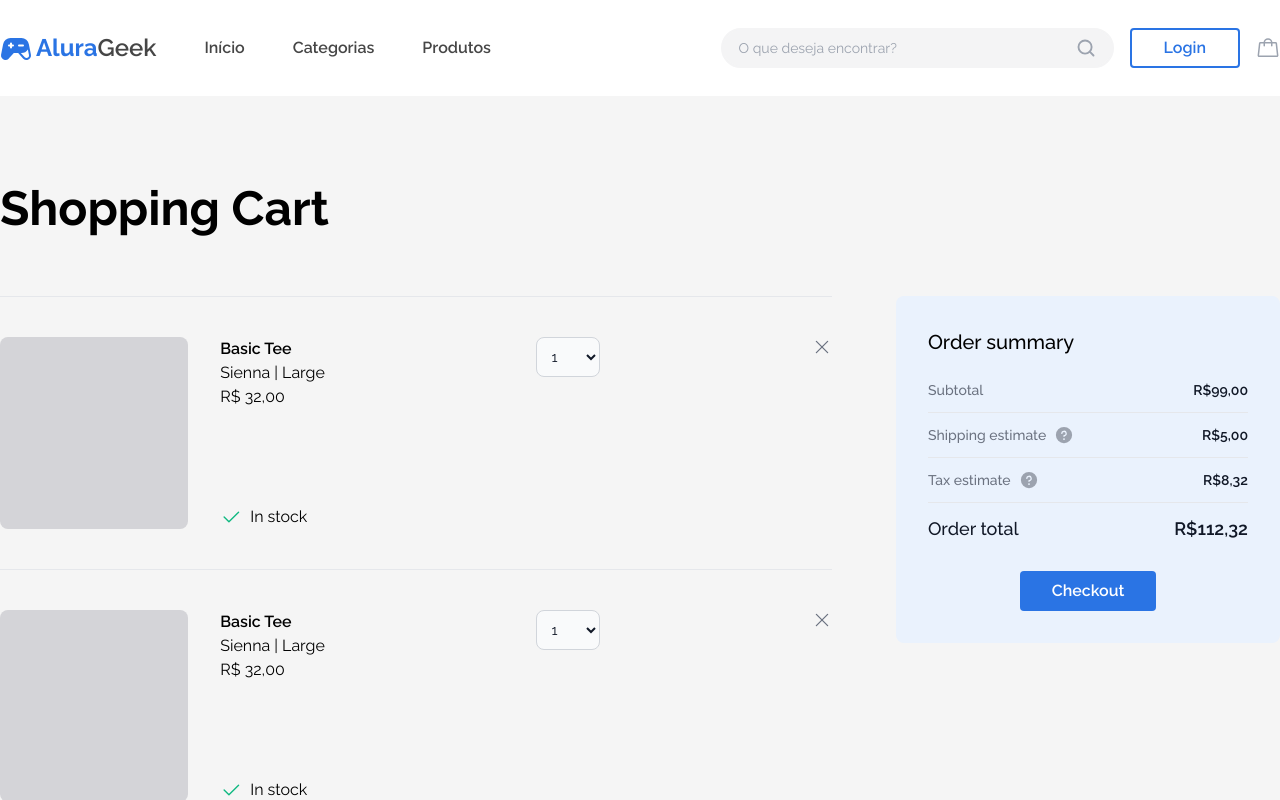
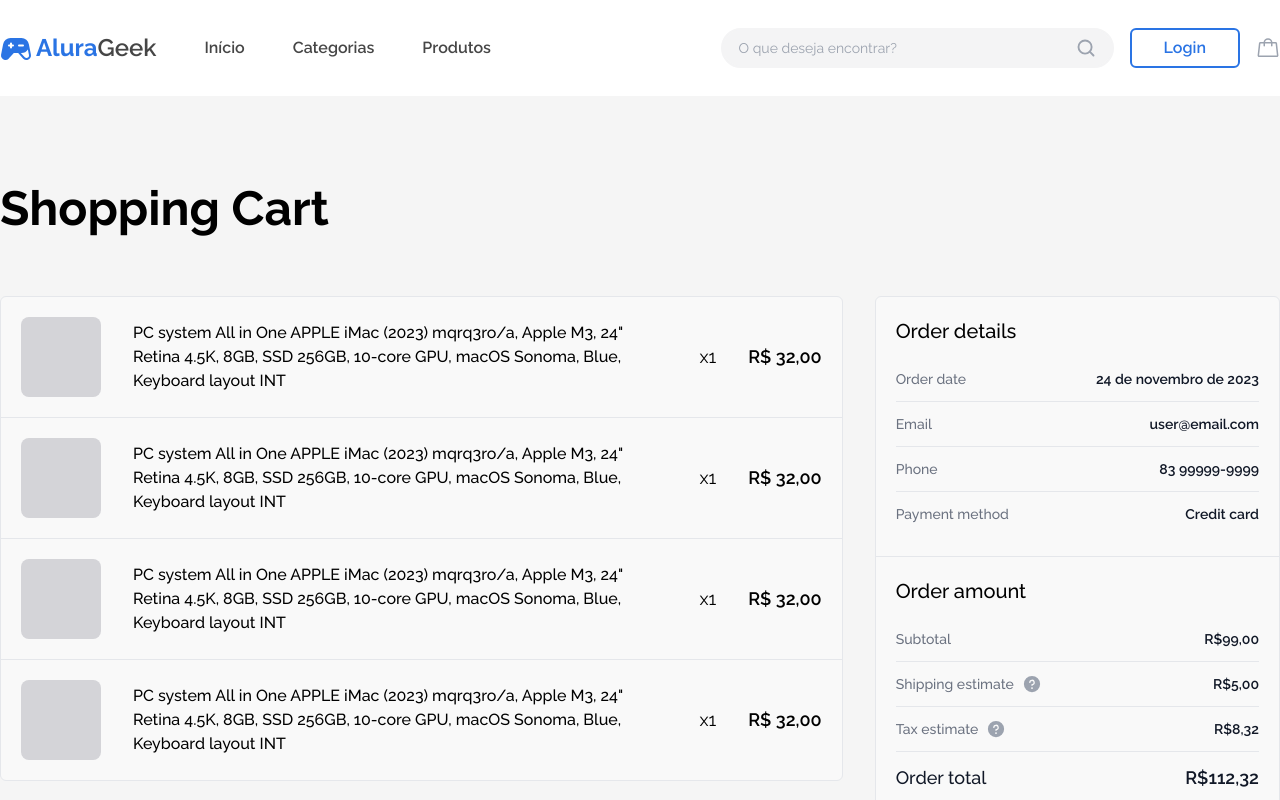
Before and after one commit to paulovictor11/alurageek, a Next.js app: page /carrinho in a window 1280 px wide. Shown: the top 800 px of the page. Built offline with nearby package versions, Linux system fonts and the light colour scheme.

Commit message:
style: :art: Redesenhando as telas de produto e carrinho
Redesenhando as telas de produto e carrinho para adicionar novas e mais informações

```diff
--- a/src/components/CartCard.tsx
+++ b/src/components/CartCard.tsx
@@ -4,42 +4,16 @@
 
 export function CartCard(props: Props) {
     return (
-        <div className="flex gap-8 py-10">
-            <div className="w-64 h-48 bg-zinc-300 rounded-lg" />
+        <div className="flex items-center gap-8 p-5">
+            <div className="w-20 h-20 bg-zinc-300 rounded-lg" />
 
-            <div className="flex justify-between w-full">
-                <div className="flex flex-col justify-between">
-                    <div className="flex flex-col">
-                        <h1 className="font-semibold">Basic Tee</h1>
-                        <span>Sienna | Large</span>
-                        <span>R$ 32,00</span>
-                    </div>
-
-                    <span className="flex items-center gap-2">
-                        <Check size={22} className="text-emerald-500" /> In
-                        stock
-                    </span>
-                </div>
-
-                <select
-                    id="countries"
-                    className="bg-gray-50 border border-gray-300 text-gray-900 text-sm rounded-lg focus:ring-blue-500 focus:border-blue-500 block w-16 h-fit p-2.5"
-                >
-                    <option value="1">1</option>
-                    <option value="2">2</option>
-                    <option value="3">3</option>
-                    <option value="4">4</option>
-                    <option value="5">5</option>
-                    <option value="6">6</option>
-                    <option value="7">7</option>
-                    <option value="8">8</option>
-                </select>
-
-                <X
-                    size={20}
-                    className="text-gray-500 cursor-pointer hover:text-red-500 transition-colors"
-                />
-            </div>
+            <h1 className="font-medium flex-1">
+                PC system All in One APPLE iMac (2023) mqrq3ro/a, Apple M3, 24"
+                Retina 4.5K, 8GB, SSD 256GB, 10-core GPU, macOS Sonoma, Blue,
+                Keyboard layout INT
+            </h1>
+            <span className="text-lg">x1</span>
+            <span className="font-semibold text-lg text-right">R$ 32,00</span>
         </div>
     );
 }
--- a/src/components/MainMenu.tsx
+++ b/src/components/MainMenu.tsx
@@ -13,7 +13,7 @@
             <li>
                 <Link
                     href="/"
-                    className={`font-semibold cursor-pointer rounded px-4 py-2 transition-colors ${
+                    className={`font-semibold cursor-pointer rounded-md px-4 py-2 transition-colors ${
                         isActive("/")
                             ? "bg-blue-500 text-white"
                             : "text-tertiary hover:bg-lightBlue"
@@ -25,7 +25,7 @@
             <li>
                 <Link
                     href="/categorias"
-                    className={`font-semibold cursor-pointer rounded px-4 py-2 transition-colors ${
+                    className={`font-semibold cursor-pointer rounded-md px-4 py-2 transition-colors ${
                         isActive("/categorias")
                             ? "bg-blue-500 text-white"
                             : "text-tertiary hover:bg-lightBlue"
@@ -37,7 +37,7 @@
             <li>
                 <Link
                     href="/produtos"
-                    className={`font-semibold cursor-pointer rounded px-4 py-2 transition-colors ${
+                    className={`font-semibold cursor-pointer rounded-md px-4 py-2 transition-colors ${
                         isActive("/produtos")
                             ? "bg-blue-500 text-white"
                             : "text-tertiary hover:bg-lightBlue"
--- a/src/components/OutlineButton.tsx
+++ b/src/components/OutlineButton.tsx
@@ -6,7 +6,7 @@
     return (
         <button
             {...rest}
-            className="h-10 px-8 font-semibold text-primary rounded border-2 border-primary transition-colors bg-transparent hover:bg-primary hover:text-white"
+            className="h-10 px-8 font-semibold text-primary rounded-md border-2 border-primary transition-colors bg-transparent hover:bg-primary hover:text-white flex items-center gap-2"
         >
             {children}
         </button>
--- a/src/components/RaisedButton.tsx
+++ b/src/components/RaisedButton.tsx
@@ -6,7 +6,7 @@
     return (
         <button
             {...rest}
-            className="h-10 px-8 bg-primary rounded text-white font-semibold transition-colors hover:bg-blue-700"
+            className="h-10 px-8 bg-primary rounded-md text-white font-semibold transition-colors hover:bg-blue-700 flex items-center gap-2"
         >
             {children}
         </button>
--- a/src/components/Rating.tsx
+++ b/src/components/Rating.tsx
@@ -48,6 +48,8 @@
             >
                 <path d="M20.924 7.625a1.523 1.523 0 0 0-1.238-1.044l-5.051-.734-2.259-4.577a1.534 1.534 0 0 0-2.752 0L7.365 5.847l-5.051.734A1.535 1.535 0 0 0 1.463 9.2l3.656 3.563-.863 5.031a1.532 1.532 0 0 0 2.226 1.616L11 17.033l4.518 2.375a1.534 1.534 0 0 0 2.226-1.617l-.863-5.03L20.537 9.2a1.523 1.523 0 0 0 .387-1.575Z" />
             </svg>
+
+            <span className="text-sm font-medium text-gray-500">(4.0)</span>
         </div>
     );
 }
--- a/src/pages/carrinho.tsx
+++ b/src/pages/carrinho.tsx
@@ -10,16 +10,58 @@
         <MainLayout>
             <h1 className="text-5xl font-bold pt-6">Shopping Cart</h1>
 
-            <div className="grid grid-cols-3 gap-16">
-                <div className="col-span-2 border-y divide-y">
+            <div className="grid grid-cols-3 gap-8">
+                <div className="col-span-2 border rounded-md divide-y bg-white/40 h-fit">
                     <CartCard />
                     <CartCard />
                     <CartCard />
                     <CartCard />
                 </div>
 
-                <div className="bg-lightBlue p-8 rounded-lg h-fit">
-                    <span className="text-xl font-medium">Order summary</span>
+                <div className="border rounded-md divide-y bg-white/40">
+                    <div className="p-5">
+                        <span className="text-xl font-medium">
+                            Order details
+                        </span>
+
+                        <ul className="w-full text-sm font-medium text-gray-500 mt-3 divide-y">
+                            <li className="w-full py-3 flex items-center justify-between">
+                                <span>Order date</span>
+                                <span className="font-semibold text-gray-900">
+                                    24 de novembro de 2023
+                                </span>
+                            </li>
+                            <li className="w-full py-3 flex items-center justify-between">
+                                <span className="flex items-center gap-2">
+                                    Email
+                                </span>
+                                <span className="font-semibold text-gray-900">
+                                    user@email.com
+                                </span>
+                            </li>
+                            <li className="w-full py-3 flex items-center justify-between">
+                                <span className="flex items-center gap-2">
+                                    Phone
+                                </span>
+                                <span className="font-semibold text-gray-900">
+                                    83 99999-9999
+                                </span>
+                            </li>
+                            <li className="w-full py-3 flex items-center justify-between">
+                                <span className="flex items-center gap-2">
+                                    Payment method
+                                </span>
+                                <span className="font-semibold text-gray-900">
+                                    Credit card
+                                </span>
+                            </li>
+                        </ul>
+                    </div>
+
+                    <div className="p-5">
+                        <span className="text-xl font-medium">
+                            Order amount
+                        </span>
 
                         <ul className="w-full text-sm font-medium text-gray-500 mt-3">
                             <li className="w-full py-3 border-b border-gray-200 flex items-center justify-between">
@@ -64,10 +106,11 @@
                             </li>
                         </ul>
 
-                    <div className="text-center mt-4">
+                        <div className="text-end mt-2">
                             <Link href="/checkout">
                                 <RaisedButton>Checkout</RaisedButton>
                             </Link>
+                        </div>
                     </div>
                 </div>
             </div>
```
Also changed, not shown: src/pages/produto/[slug].tsx (+33 -8 lines). Lines whose indentation alone changed are shown as unchanged.
